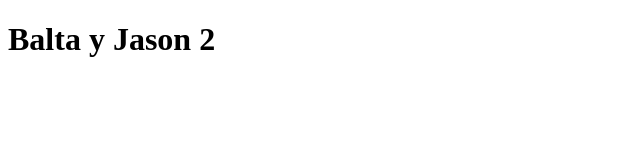
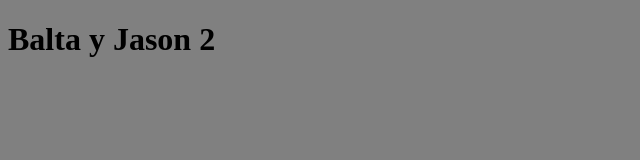
Before and after one commit to jasontapia/jasontapia.github.io, a plain HTML site: page index.html in a window 1280 px wide. Shown: the whole page, without its empty margins (0-640 px from the left). Drawn offline with Linux system fonts and the light colour scheme.

Commit message:
commit 4

```diff
--- a/index.html
+++ b/index.html
@@ -2,6 +2,7 @@
 <html>
 <head>
 	<title></title>
+	<link rel="stylesheet" type="text/css" href="style.css">
 </head>
 <body>
 	<h1>
--- /dev/null
+++ b/style.css
@@ -0,0 +1,3 @@
+body{
+	background-color: grey;
+}
```
Also changed, not shown: tutorial del profe.txt (added).
